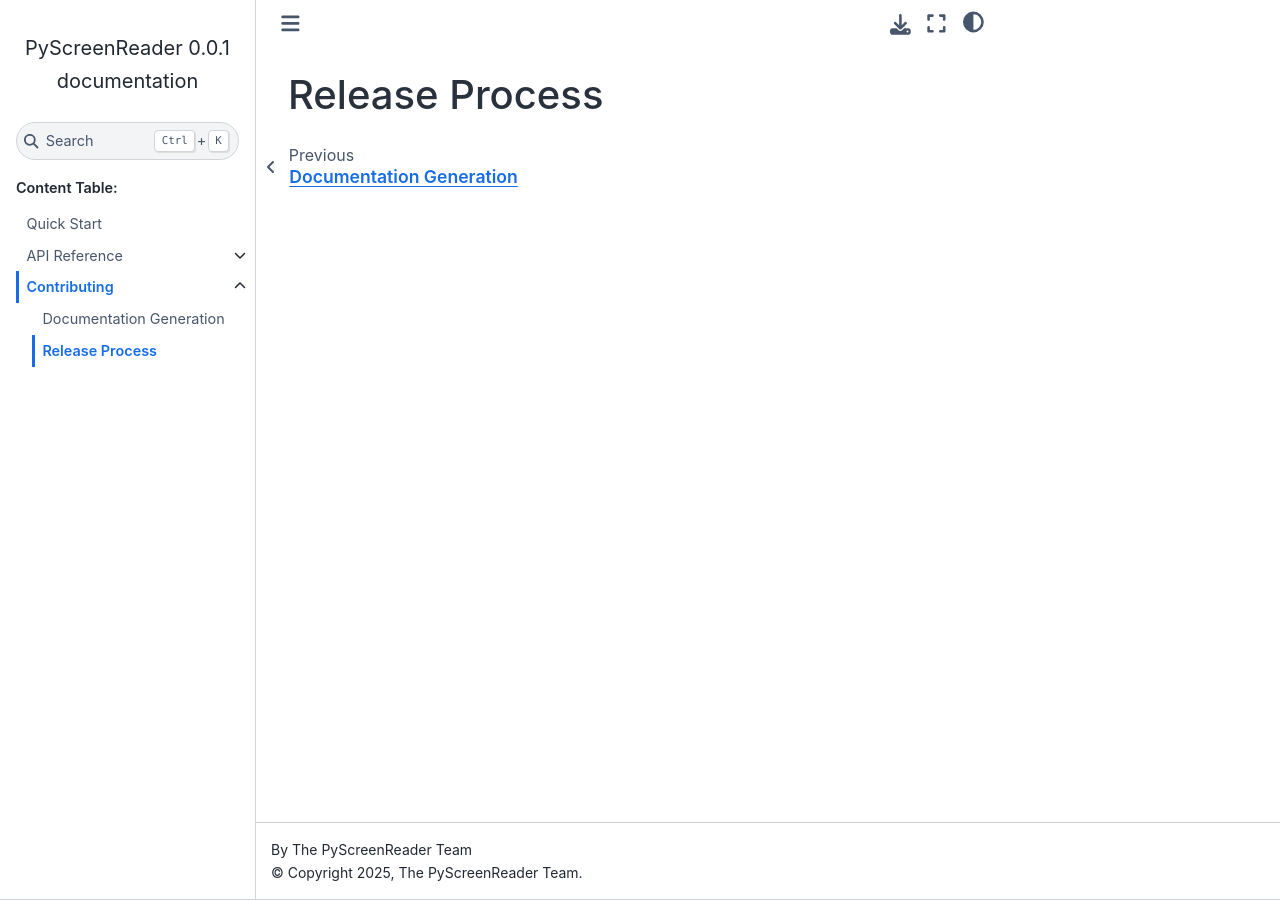
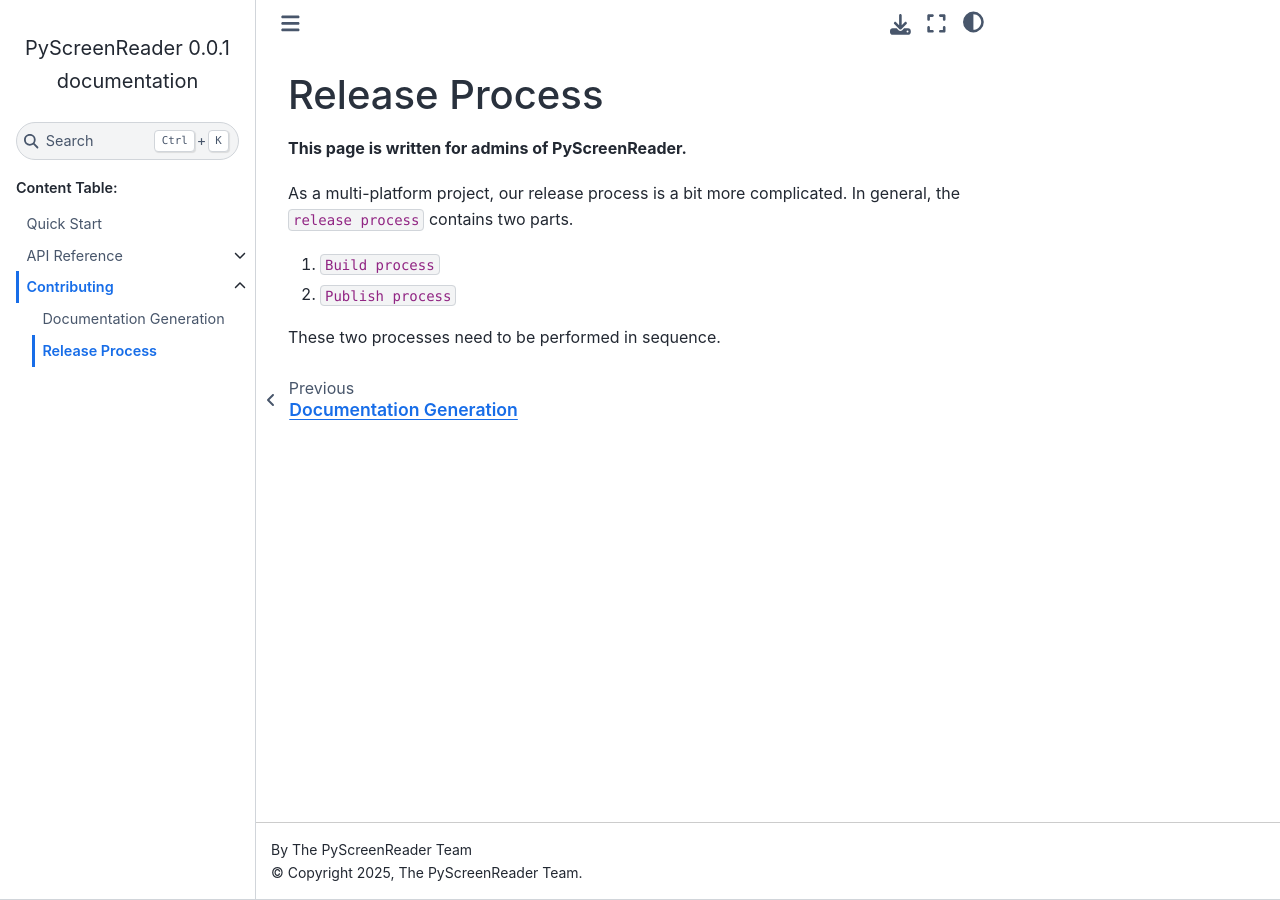
Before and after one commit to PyScreenReader/PyScreenReader, a Sphinx documentation site: the page built from doc/source/contributing/release.md, in a window 1280 px wide. Built offline with Sphinx 7.4.7 and the Sphinx Book theme 1.1.4, drawn with Linux system fonts in a browser that asks for light colours; pages that are not in the unit, such as notebooks, are missing from menus.

Commit message:
add documentation for release

```diff
--- a/doc/source/contributing/release.md
+++ b/doc/source/contributing/release.md
@@ -1 +1,10 @@
 # Release Process
+
+**This page is written for admins of PyScreenReader.**
+
+As a multi-platform project, our release process is a bit more complicated.
+In general, the `release process` contains two parts.
+1. `Build process`
+2. `Publish process`
+
+These two processes need to be performed in sequence.
```
